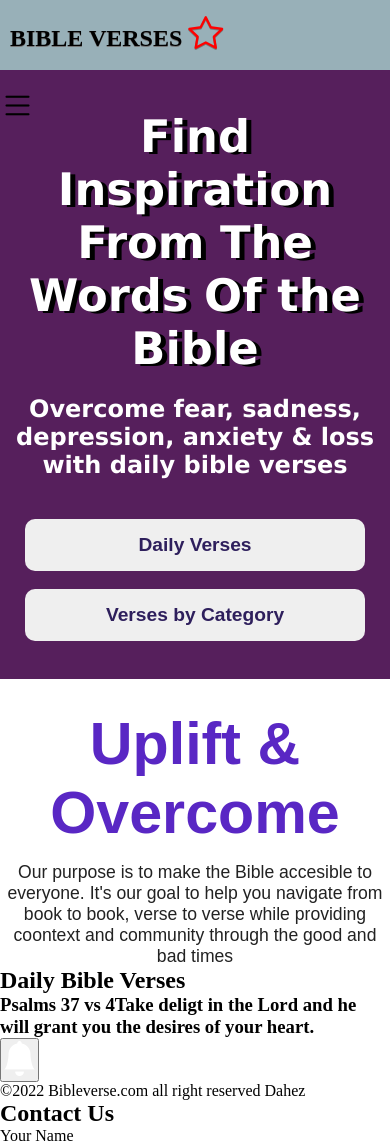
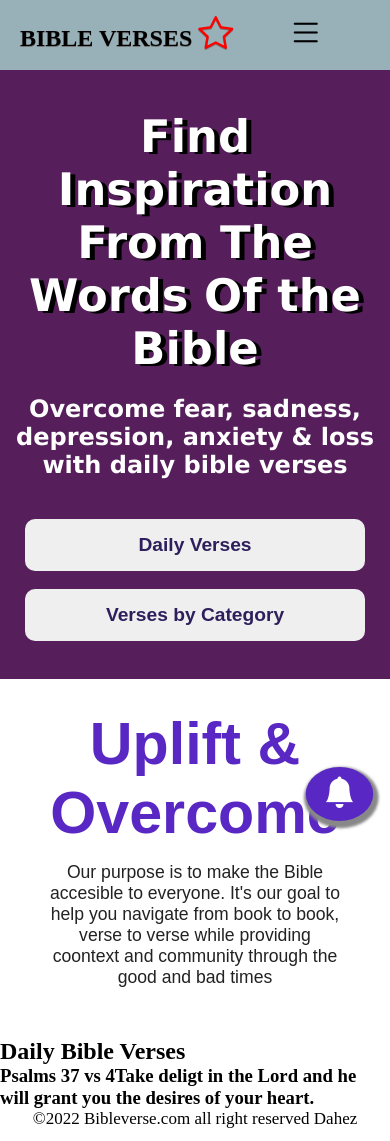
Before and after one commit to danielnatics/bibleverse, a plain HTML site: page index.html in a window 390 px wide. Shown: the top 1141 px of the page. Drawn offline with nearby package versions, Linux system fonts and the light colour scheme.

Commit message:
Update style.css

```diff
--- a/style.css
+++ b/style.css
@@ -42,16 +42,8 @@ nav ul li a {
 /* Header end*/
 
 .sidebar {
-  /* visibility: hidden; */
-  /* display: flex; */
-  /* flex-direction: column; */
-  /* justify-content: center;
-  align-items: center;
-  position: absolute;
-  right: 0; */
   overflow-x: hidden;
   transform: translate3d(-100vw, 0, 0);
-  /* translate: 300px; */
   background-color: blueviolet;
   width: 250px;
   height: calc(100vh - 50px);
@@ -60,7 +52,6 @@ nav ul li a {
 .sidebar ul li {
   list-style: none;
   margin-bottom: 10px;
-  /* line-height: 50px; */
 }
 .sidebar ul li a {
   text-decoration: none;
@@ -110,7 +101,7 @@ nav ul li a {
   font-size: 2.8rem;
   text-align: center;
   padding: 40px 10px 20px 10px;
-  text-shadow: 5px 2px black;
+  text-shadow: 2px 5px black;
   font-weight: 1000;
 }
 .h3 {
@@ -126,16 +117,51 @@ nav ul li a {
   text-align: center;
   font-family: Arial, Helvetica, sans-serif;
   color: #5927c4;
+  margin-bottom: 50px;
 }
 .sec2 h1 {
   font-size: 3.7rem;
   margin-bottom: 15px;
 }
+.sec2 div {
+  width: 100%;
+}
 .sec2 p {
   color: #222;
+  width: 300px;
+  /* padding: 0 auto; */
+  margin: 0 auto;
   font-size: 1.1rem;
 }
 /** section2 **/
+
+/** Footer **/
+footer {
+  text-align: center;
+}
+footer p {
+  font-size: 17px;
+}
+footer button {
+  font-size: 1.5rem;
+  background-color: #5927c4;
+  padding: 10px 20px;
+  border-radius: 50%;
+  border: 0;
+  box-shadow: 2px 4px 3px 4px #888;
+  outline: none;
+  margin-bottom: 10px;
+  scale: 0.9;
+  position: fixed;
+  bottom: 10px;
+  right: 13px;
+}
+footer button:hover {
+  scale: 1;
+}
+footer button .bell {
+  color: white;
+}
 
 /* About Page beginning */
 .about-page {
@@ -172,6 +198,29 @@ nav ul li a {
   text-transform: uppercase;
   text-align: center;
 }
+
+.contact-page {
+  visibility: hidden;
+
+  position: absolute;
+  top: 0;
+  right: 0;
+  z-index: 7;
+  width: 100%;
+  height: 100%;
+  background-color: #d13294;
+  text-align: center;
+  display: flex;
+  flex-direction: column;
+  justify-content: center;
+  align-items: center;
+  color: #222;
+}
+.contact-page .form {
+  background-color: #fff;
+}
+
+
 .vision {
   visibility: visible;
 }
@@ -204,13 +253,13 @@ nav ul li a {
     /* display: grid;
       grid-template-columns: 1fr 1fr;} */
   }
+  .menubody {
+    display: inline;
+  }
   .menu-icon {
     visibility: visible;
-    margin-right: 5px;
     /* float: right; */
     /* position: absolute; */
-    top: 5px;
-    left: 200px;
     z-index: 1;
     color: black !important;
     font-size: 2rem;
@@ -220,7 +269,8 @@ nav ul li a {
     padding-left: 10px;
     text-transform: uppercase;
     float: left;
-    margin-right: 15%;
+    margin-left: 10px;
+    margin-right: 55px;
     text-shadow: 0px 1px #777;
   }
   .h1 {
```
